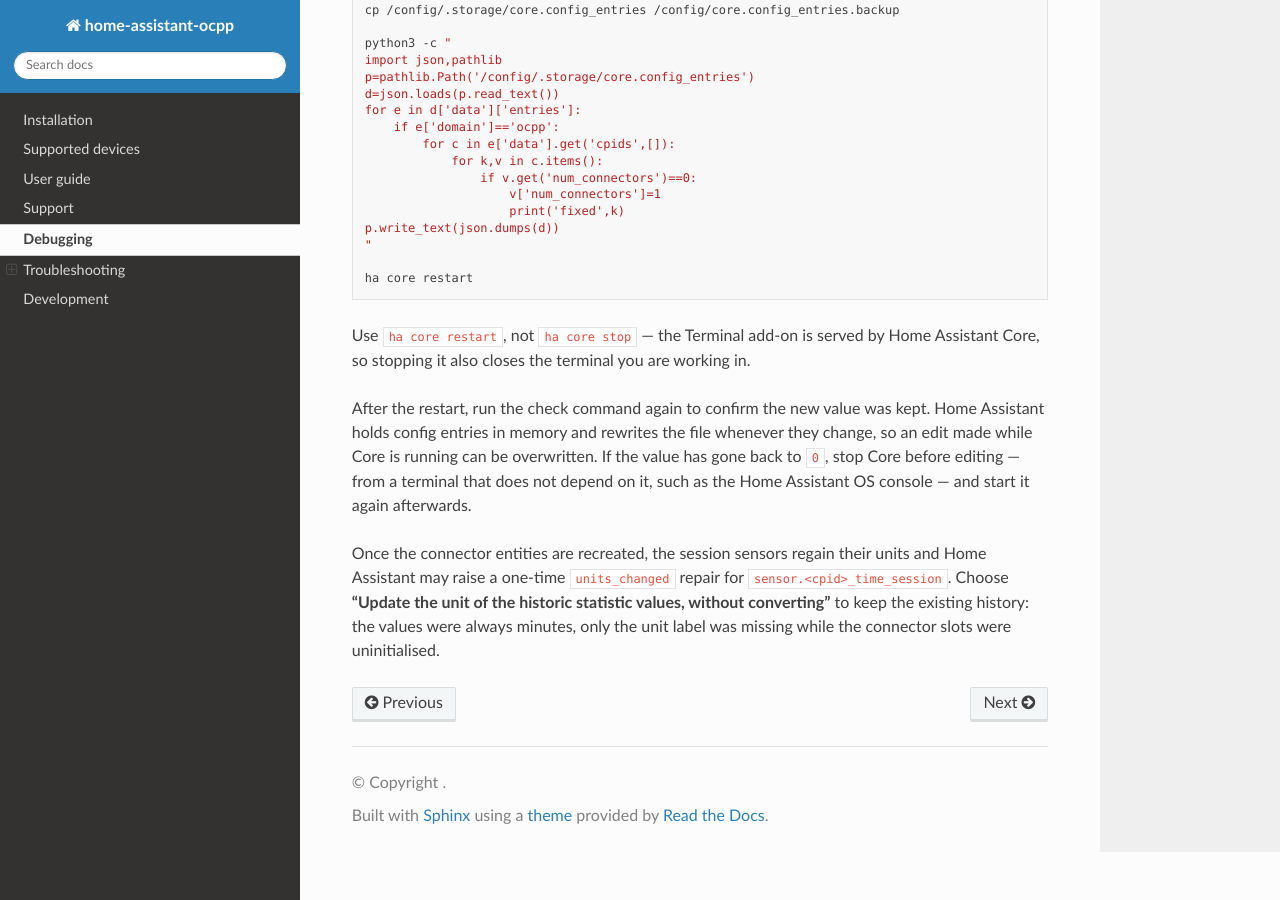
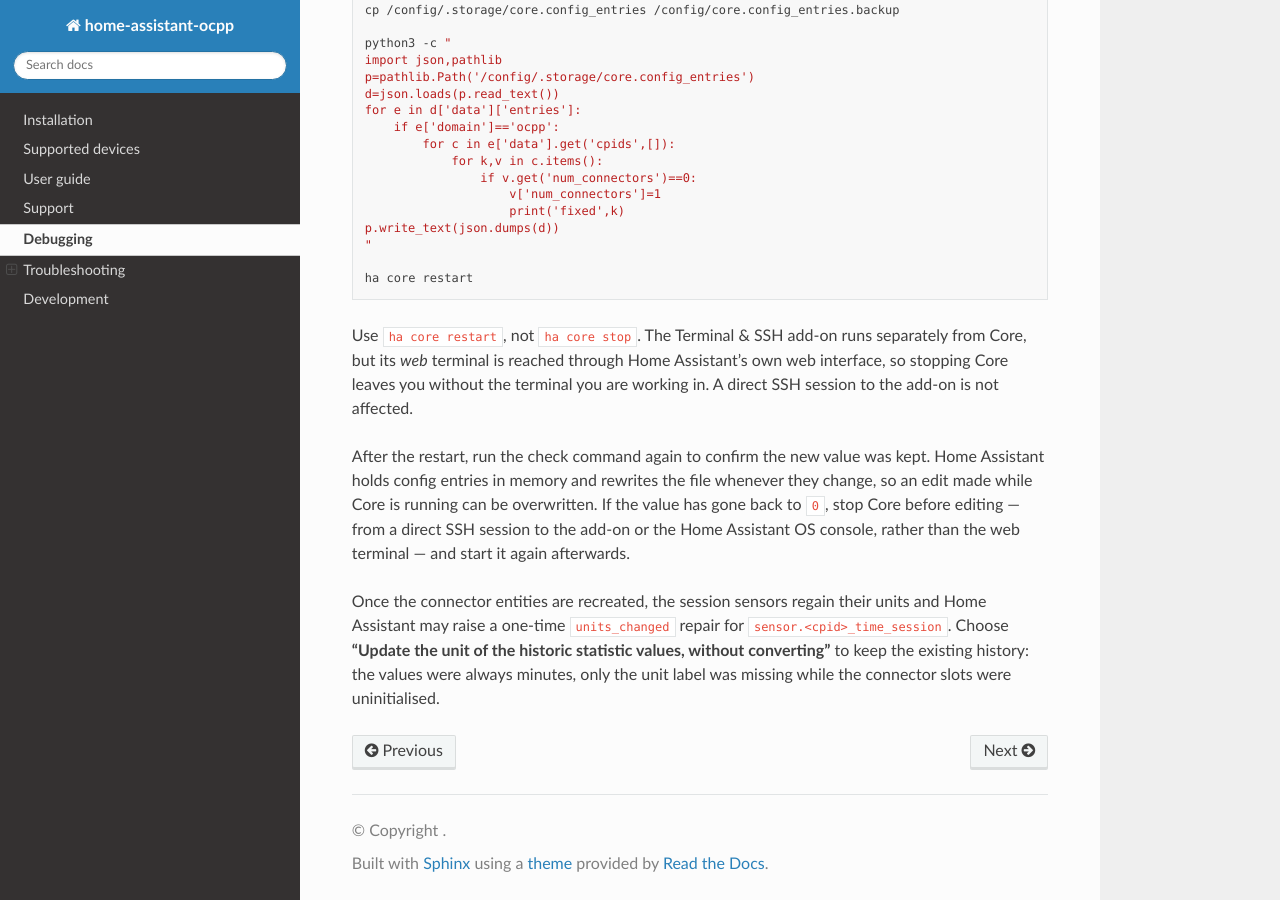
Before and after one commit to lbbrhzn/ocpp, a Sphinx documentation site: the page built from docs/debugging.md, in a window 1280 px wide and 900 px high, scrolled down 3316 px. Built offline with Sphinx 7.4.7 and the Read the Docs theme 3.1.0, drawn with Linux system fonts in a browser that asks for light colours.

Commit message:
docs: correct the Terminal & SSH add-on description
Review feedback: the add-on runs separately from Core, so saying it is
"served by" Core is wrong. What actually breaks is its web terminal,
which is reached through Home Assistant's own web interface via ingress;
a direct SSH session to the add-on survives stopping Core.

Say that precisely, and point the escalation step at a direct SSH
session or the OS console rather than "a terminal that does not depend
on Core".

````diff
--- a/docs/debugging.md
+++ b/docs/debugging.md
@@ -152,15 +152,17 @@ p.write_text(json.dumps(d))
 ha core restart
 ```
 
-Use `ha core restart`, not `ha core stop` — the Terminal add-on is served by
-Home Assistant Core, so stopping it also closes the terminal you are working in.
+Use `ha core restart`, not `ha core stop`. The Terminal & SSH add-on runs
+separately from Core, but its *web* terminal is reached through Home Assistant's
+own web interface, so stopping Core leaves you without the terminal you are
+working in. A direct SSH session to the add-on is not affected.
 
 After the restart, run the check command again to confirm the new value was
 kept. Home Assistant holds config entries in memory and rewrites the file
 whenever they change, so an edit made while Core is running can be overwritten.
-If the value has gone back to `0`, stop Core before editing — from a terminal
-that does not depend on it, such as the Home Assistant OS console — and start it
-again afterwards.
+If the value has gone back to `0`, stop Core before editing — from a direct SSH
+session to the add-on or the Home Assistant OS console, rather than the web
+terminal — and start it again afterwards.
 
 Once the connector entities are recreated, the session sensors regain their
 units and Home Assistant may raise a one-time `units_changed` repair for
````
